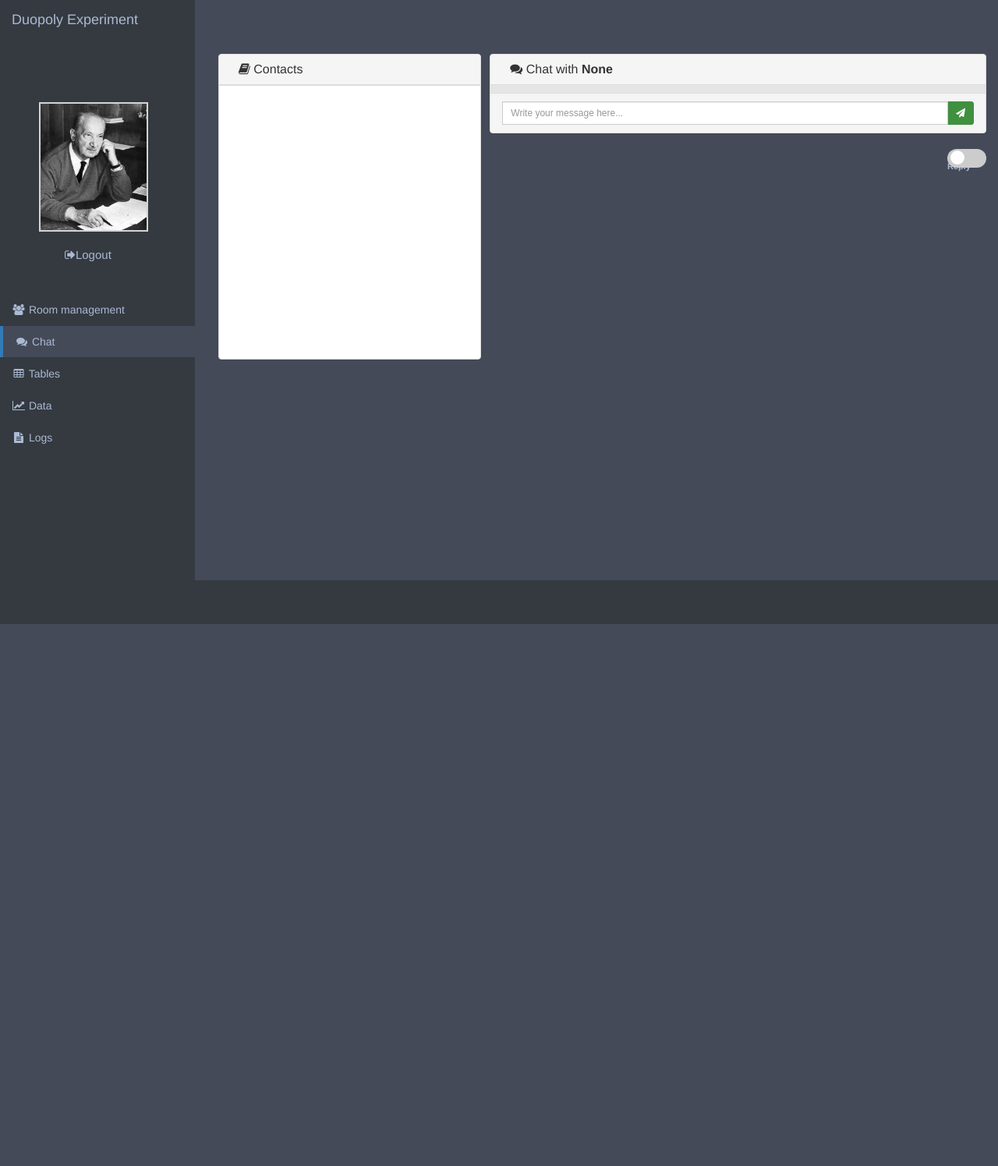
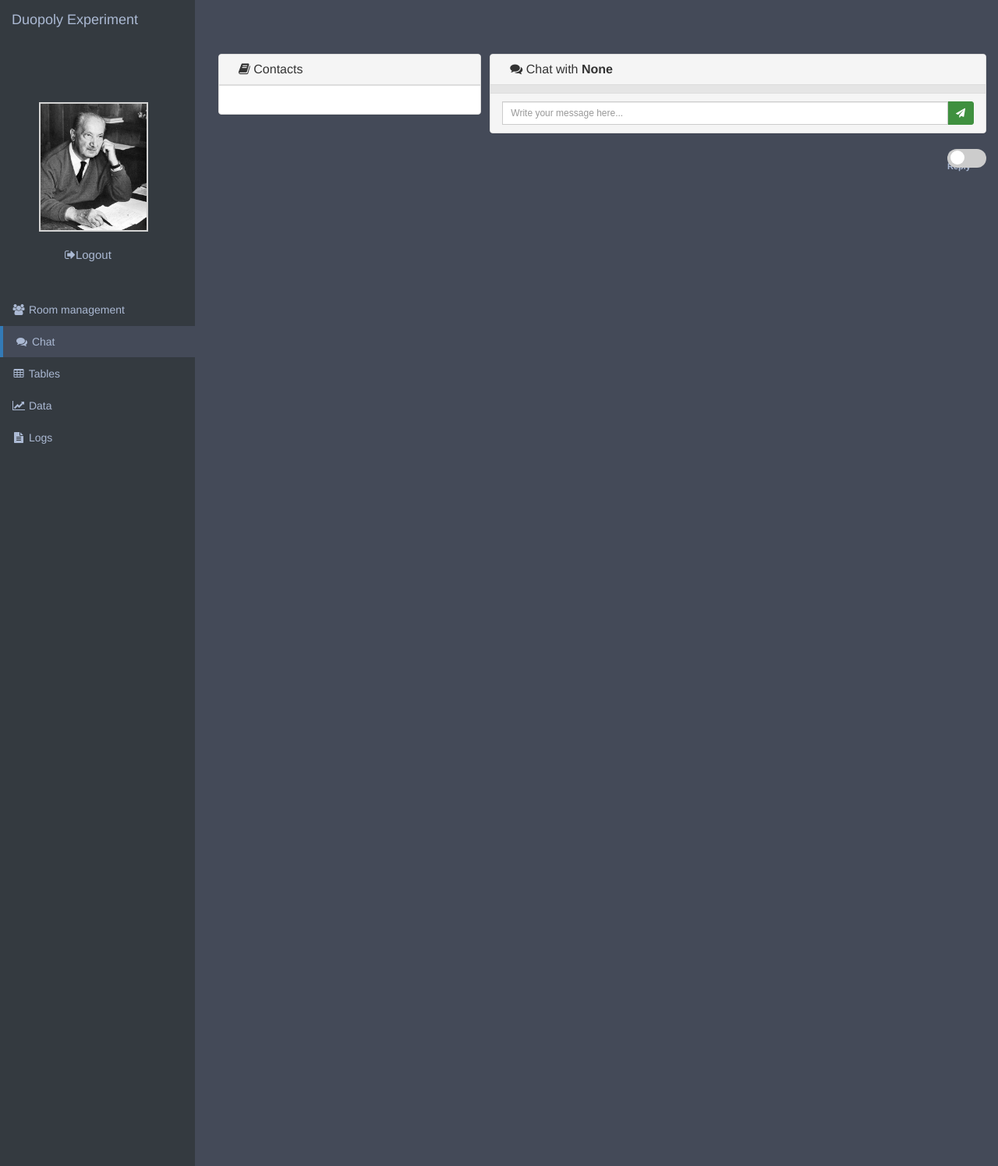
Before and after one commit to AurelienNioche/DuopolyDjango, a Django app: page /messenger_view/ in a window 1280 px wide. Shown: the whole page at 78% size. Before the commit the page ends 800 px from the top, so only its background shows below. Run offline with Django 3.2, Linux system fonts and the light colour scheme; the visitor is signed in with stand-in values (Sample User, id 1); data comes from the database, SQL or seed files in the repository; both versions use the stored data as it was after the commit; data that the repository does not hold is empty; some libraries are stand-ins or nearby versions.

Commit message:
minor update

```diff
--- a/static/dist/css/duopoly.css
+++ b/static/dist/css/duopoly.css
@@ -205,7 +205,7 @@ input:checked + .slider:before {
 
 #page-wrapper {
     padding: 0 15px;
-    min-height: 100%;
+    min-height: 1500px !important;
     height: auto !important;
     margin-top: -45px !important;
     background-color: #444A58;
@@ -581,23 +581,28 @@ table.dataTable thead .sorting:after {
   margin-bottom: 15px;
   padding: 4px;
 }
+
 .chatperson:hover{
   text-decoration: none;
   border-bottom: 1px solid orange;
 }
+
 .namechat {
     display: inline-block;
     vertical-align: middle;
 }
+
 .chatperson .chatimg img{
   width: 40px;
   height: 40px;
   background-image: url('http://i.imgur.com/JqEuJ6t.png');
 }
+
 .chatperson .pname{
   font-size: 18px;
   padding-left: 5px;
 }
+
 .chatperson .lastmsg{
   font-size: 12px;
   padding-left: 5px;
@@ -607,28 +612,33 @@ table.dataTable thead .sorting:after {
 .col-md-2, .col-md-10{
     padding:0;
 }
+
 .panel{
     margin-bottom: 0px;
 }
+
 .chat-window{
     bottom:0;
     position:fixed;
     float:right;
     margin-left:10px;
 }
+
 .chat-window > div > .panel{
     border-radius: 5px 5px 0 0;
 }
+
 .icon_minim{
     padding:2px 10px;
 }
+
 .msg_container_base{
   background: #e5e5e5;
   margin: 0;
   padding: 0 10px 10px;
-  max-height:300px;
   overflow-x: hidden;
 }
+
 .top-bar {
   background: #666;
   color: white;
@@ -636,17 +646,19 @@ table.dataTable thead .sorting:after {
   position: relative;
   overflow: hidden;
 }
+
 .msg_receive{
     padding-left:0;
     margin-left:0;
 }
+
 .msg_sent{
     padding-bottom:20px !important;
     margin-right:0;
     min-width: 27% !important;
     min-height: 90px; !important;
+}
 
-}
 .messages {
     background: white;
     padding: 10px;
@@ -654,16 +666,19 @@ table.dataTable thead .sorting:after {
     box-shadow: 0 1px 2px rgba(0, 0, 0, 0.2);
     max-width: 100%;
 }
+
 .messages > p {
     font-size: 13px;
     margin: 0 0 0.2rem 0;
     word-wrap: break-word;
     min-width: 20% !important;
-  }
+}
+
 .messages > time {
     font-size: 11px;
     color: #ccc;
 }
+
 .msg_container {
     padding: 10px;
     overflow-y: hidden;
@@ -673,6 +688,7 @@ table.dataTable thead .sorting:after {
 .avatar {
     position: relative;
 }
+
 .base_receive > .avatar:after {
     content: "";
     position: absolute;
@@ -689,6 +705,7 @@ table.dataTable thead .sorting:after {
   justify-content: flex-end;
   align-items: flex-end;
 }
+
 .base_sent > .avatar:after {
     content: "";
     position: absolute;
--- a/templates/components/messenger.html
+++ b/templates/components/messenger.html
@@ -27,36 +27,36 @@
 
     <!-- /.row -->
     <div class="row" style="height: 100%">
-        <div class="col-lg-12">
-                    <div class="row">
-                       <div class="container" id="msg">
-                           <div class="row">
-                             <div class="col-sm-4">
-                              <div class="panel panel-primary" style="border-color: #dddddd; width: 111%;">
+        <div class="col-lg-12" style="height: 100%">
+                    <div class="row" style="height: 100%">
+                       <div class="container" id="msg" style="height: 100%">
+                           <div class="row" style="height: 100%">
+                             <div class="col-sm-4" style="height: 100%">
+                              <div class="panel panel-primary" style="border-color: #dddddd; width: 111%; height: 100%">
                                     <div class="panel-heading top-bar" style="background-color: #F5F5F5; border-color: #dddddd; color: #333">
                                             <div class="col-md-8 col-xs-8">
                                                 <h3 class="panel-title"><span class="fa fa-book"></span> Contacts</h3>
                                             </div>
                                     </div>
-                                    <div id="contacts-wrapper">
-                                    <table class="table table-striped table-hover" id="contacts" style="cursor: pointer;">
+                                    <div id="contacts-wrapper" style="height: 100%; max-height: 900px">
+                                    <table class="table table-striped table-hover" id="contacts" style="cursor: pointer;" >
                                         {% include 'components/contact_refresh.html'%}
                                     </table>
                                     </div>
                                 </div>
                              </div>
-                     <div class="col-sm-8">
+                     <div class="col-sm-8" style="height: 100%">
                         <div class="chatbody" style="width: 100%; height:100%; margin-left: 15px;">
                             <div class="panel panel-primary" style="border-color: #dddddd; height: 100%">
                                 <div class="panel-heading top-bar" style="background-color: #F5F5F5; border-color: #dddddd; color: #333">
-                                    <div class="col-md-8 col-xs-8">
+                                    <div class="col-md-8 col-xs-8" style="height: 100%">
                                         <h3 class="panel-title">
                                             <span class="fa fa-comments"></span>
                                             Chat with <strong>{{ current_user }}</strong>
                                         </h3>
                                     </div>
                                 </div>
-                                <div class="panel-body msg_container_base" id="chat" style="height:100%">
+                                <div class="panel-body msg_container_base" id="chat" style="height:100%; max-height: 900px">
                                     {% include 'components/msg_refresh.html' %}
                                 </div>
                                 <div class="panel-footer">
--- a/templates/dashboard/base.html
+++ b/templates/dashboard/base.html
@@ -48,7 +48,7 @@
 </div>
 
     <!-- Page Content -->
-    <div id="page-wrapper">
+    <div id="page-wrapper" style="min-height: 1500px">
     <div class="fadeIn">
         {% block page_content %}
         {% endblock page_content %}
```
Also changed, not shown: create_bots.sql (+34 -0 lines).
